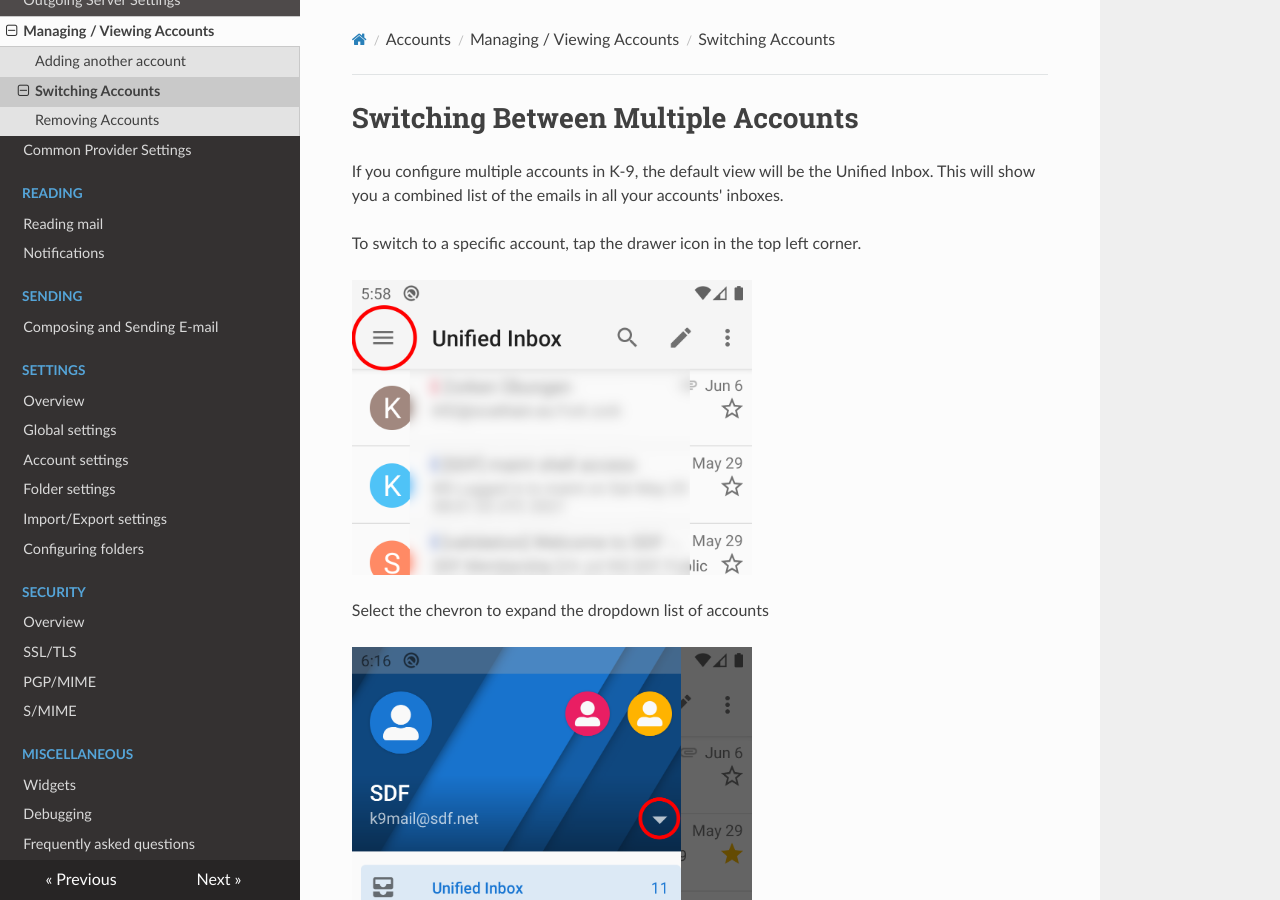
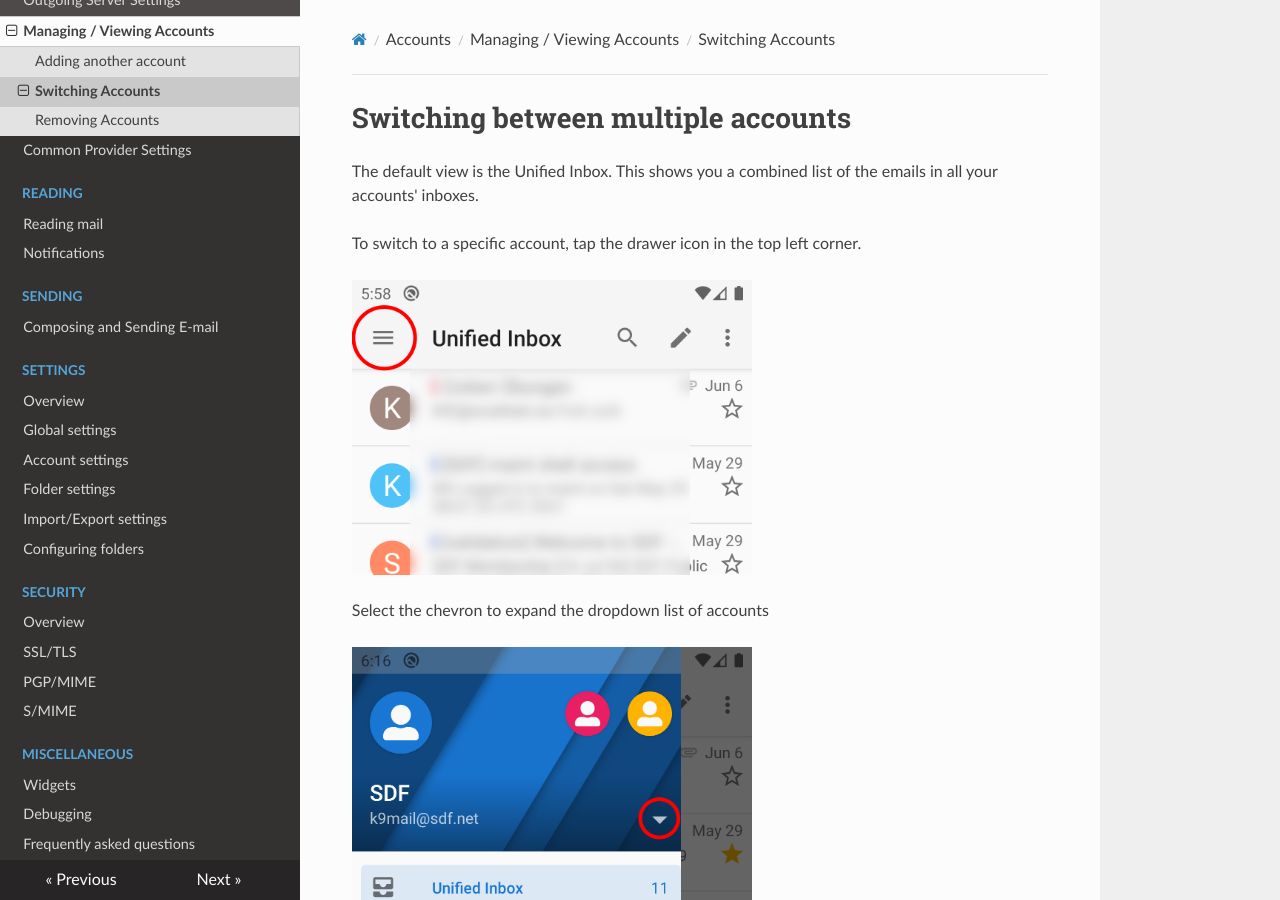
Before and after one commit to k9mail/k9mail-docs, an MkDocs documentation site: the page built from docs/accounts/switching.md, in a window 1280 px wide and 900 px high. Built offline with MkDocs 1.6.1, drawn with Linux system fonts in a browser that asks for light colours; nearby versions of some CDN libraries.

Commit message:
Addressed review comments

```diff
--- a/docs/accounts/switching.md
+++ b/docs/accounts/switching.md
@@ -1,7 +1,7 @@
-# Switching Between Multiple Accounts
+# Switching between multiple accounts
 
-If you configure multiple accounts in K-9, the default view will be the Unified Inbox.
-This will show you a combined list of the emails in all your accounts' inboxes.
+The default view is the Unified Inbox.
+This shows you a combined list of the emails in all your accounts' inboxes.
 
 To switch to a specific account, tap the drawer icon in the top left corner.
 
```
Also changed, not shown: docs/accounts/remove.md (+7 -0 lines), docs/img/screenshots/account_select.png (added).
